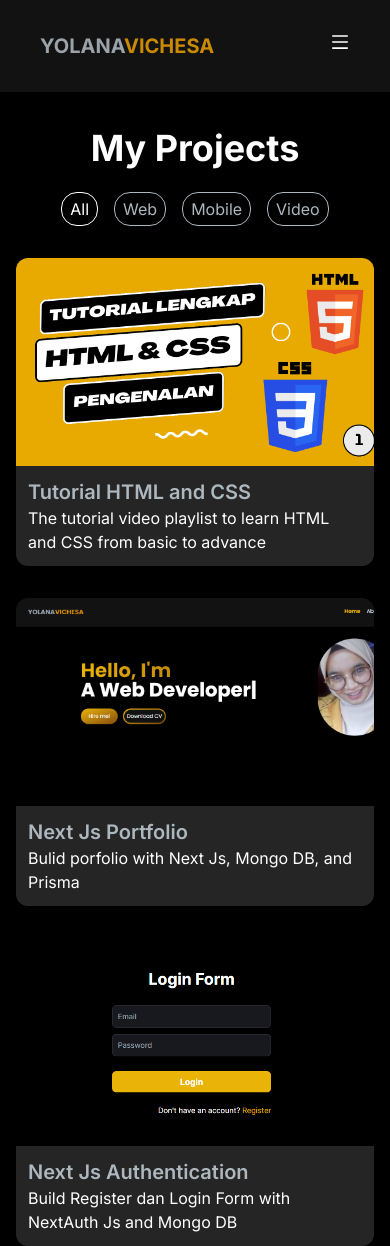
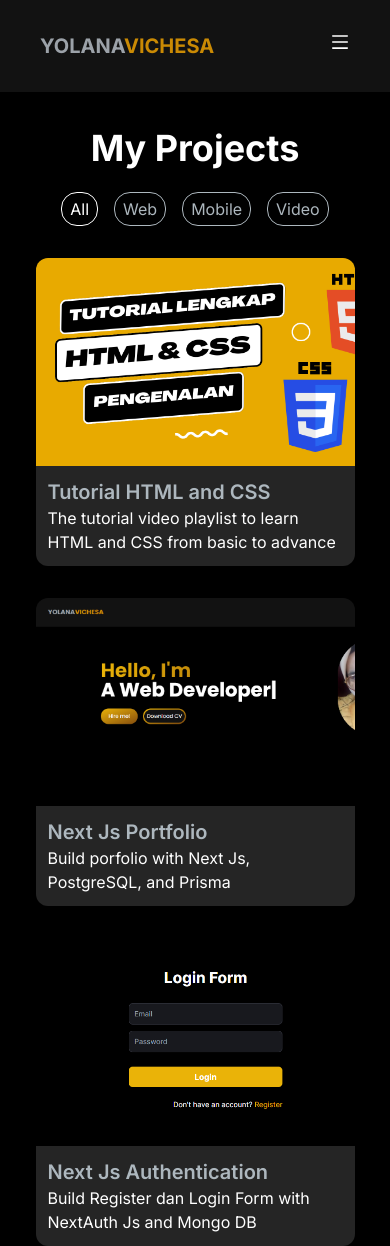
Before and after one commit to vichesa/portfolio-postgre, a Next.js app: page /projects in a window 390 px wide. Built offline with nearby package versions, Linux system fonts and the light colour scheme.

Commit message:
edit project and mobile width

```diff
--- a/app/guestBook/messageList.jsx
+++ b/app/guestBook/messageList.jsx
@@ -23,7 +23,7 @@
   }
 
   return (
-    <div className="w-full h-[400px] border rounded-lg overflow-auto">
+    <div className="w-full max-h-[400px] border rounded-lg overflow-auto">
       <ul>
         {messages.map((message) => (
           <li
--- a/app/layout.js
+++ b/app/layout.js
@@ -5,8 +5,8 @@
 const inter = Inter({ subsets: ["latin"] });
 
 export const metadata = {
-  title: "Create Next App",
-  description: "Generated by create next app",
+  title: "Portfolio",
+  description: "Portfolio Yolana Vichesa",
 };
 
 export default function RootLayout({ children }) {
@@ -14,7 +14,7 @@
     <html lang="en">
       <body className={inter.className}>
         <Header />
-        <div className="max-w-6xl mx-auto my-28 p-4 h-screen items-center">
+        <div className="w-[90%] lg:max-w-6xl mx-auto my-28 p-4 h-screen items-center">
           {children}
         </div>
       </body>
--- a/app/projects/page.jsx
+++ b/app/projects/page.jsx
@@ -19,11 +19,11 @@
   {
     id: 2,
     title: "Next Js Portfolio",
-    description: "Bulid porfolio with Next Js, Mongo DB, and Prisma",
+    description: "Build porfolio with Next Js, PostgreSQL, and Prisma",
     imageUrl: "/images/projects/portfolio.PNG",
     tag: ["All", "Web"],
-    gitUrl: "https://github.com/vichesa/my-blog",
-    previewUrl: "https://www.youtube.com/watch?v=8RMGulQ8S_Y",
+    gitUrl: "https://github.com/vichesa/portfolio-postgre",
+    previewUrl: "https://portfolio-postgre.vercel.app/",
   },
   {
     id: 3,
@@ -51,7 +51,7 @@
 
   return (
     <div>
-      <h2 className="text-4xl font-bold text-center ">My Projects</h2>
+      <h2 className="text-4xl font-bold text-center">My Projects</h2>
       <div className="flex flex-cols justify-center gap-4 mt-6">
         {projectTag.map((proj, index) => (
           <ProjectTab
```
Also changed, not shown: 1 other file (tests, documents, lock files or other folders).
